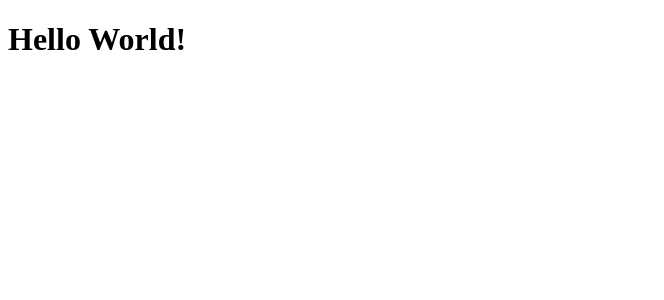
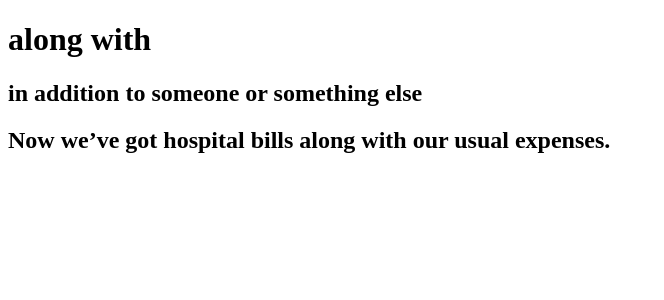
Before and after one commit to benilyxdd/memorize-vocabs, a React (Create React App) app: page / in a window 1280 px wide. Shown: the top 300 px of the page, without its empty margins (0-664 px from the left). Built offline with nearby package versions, Linux system fonts and the light colour scheme.

Commit message:
render vocabs

```diff
--- a/src/App.tsx
+++ b/src/App.tsx
@@ -1,10 +1,21 @@
 import React from "react";
 import "./App.css";
+
+import Vocabs from "./constants/Vocabulary.json";
 
 function App() {
 	return (
 		<div className="App">
-			<h1>Hello World!</h1>
+			{Vocabs &&
+				Vocabs.map((vocab) => {
+					return (
+						<div>
+							<h1>{vocab.word}</h1>
+							<h2>{vocab.meaning}</h2>
+							<h2>{vocab.example}</h2>
+						</div>
+					);
+				})}
 		</div>
 	);
 }
```
